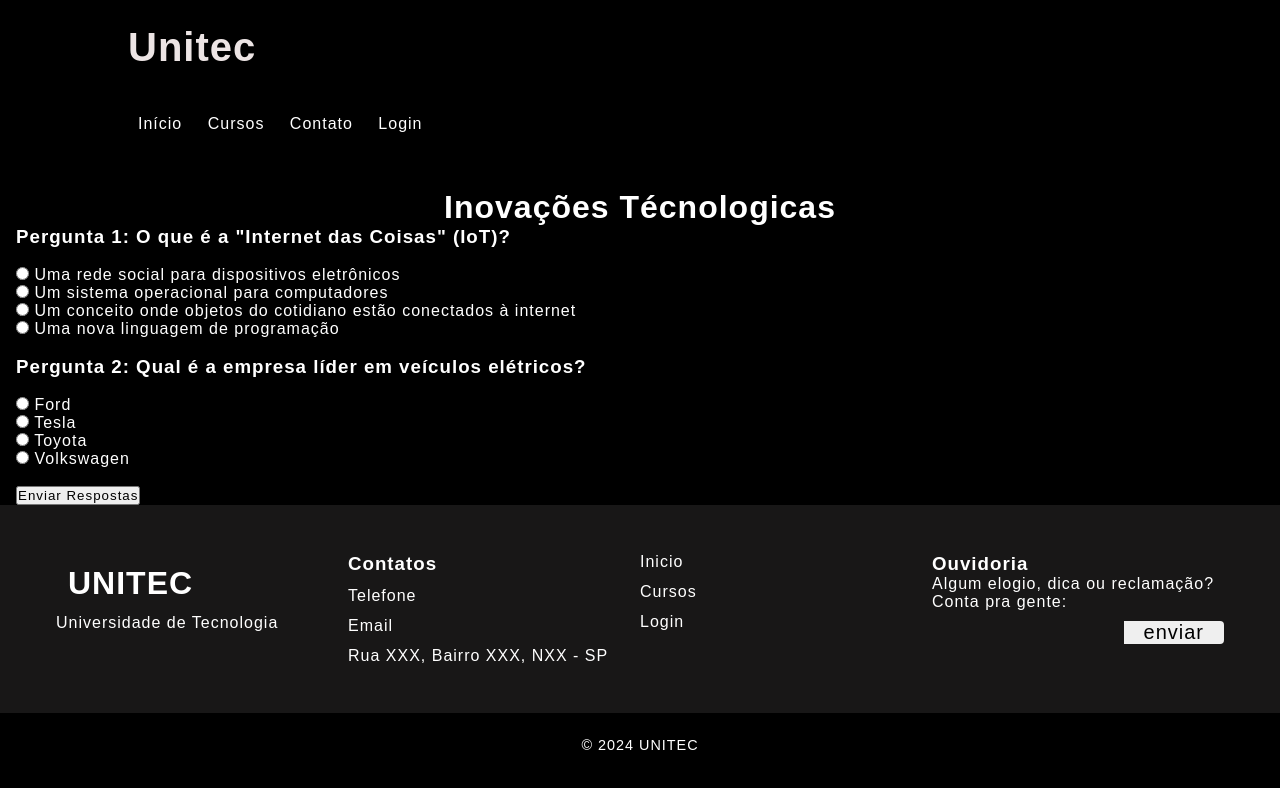
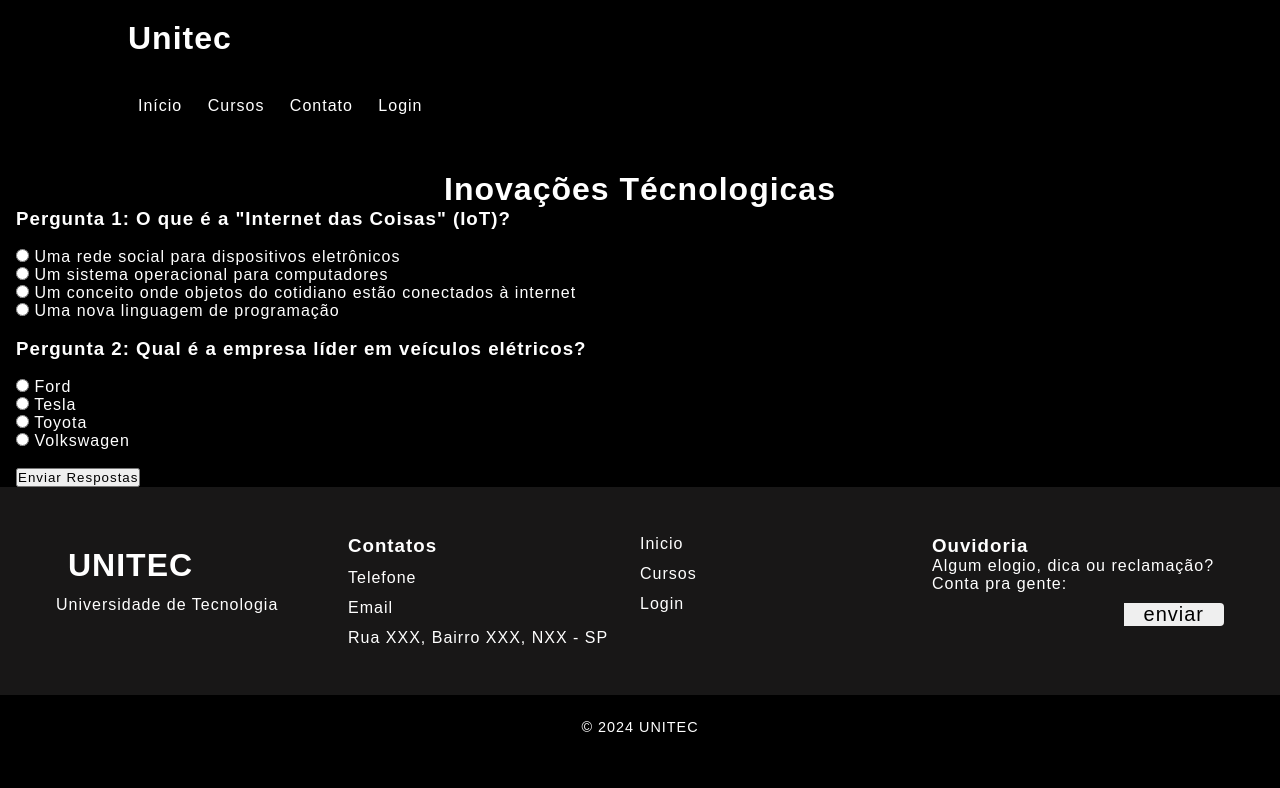
Before and after one commit to unitec2024/unitec, a plain HTML site: page QuizInovacoesTI.html in a window 1280 px wide. Drawn offline with Linux system fonts and the light colour scheme.

Commit message:
Update QuizInovacoesTI.html

```diff
--- a/QuizInovacoesTI.html
+++ b/QuizInovacoesTI.html
@@ -6,8 +6,7 @@
     <title>Quiz de Inovações Tecnológicas</title>
     <link rel="stylesheet" href="CSS/quizinovacoesti.css">
 </head>
-<body>
-    <header>
+<body<header>
         <div class="container">
             <h1>Unitec</h1>
         </div>
```
